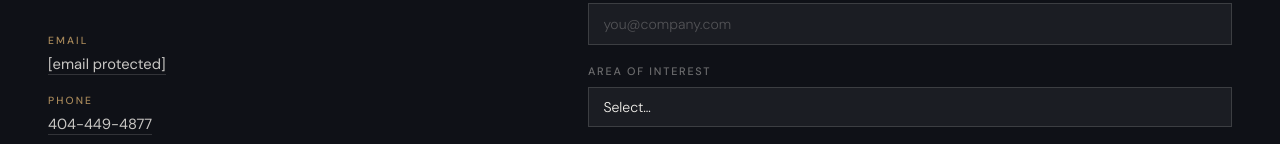
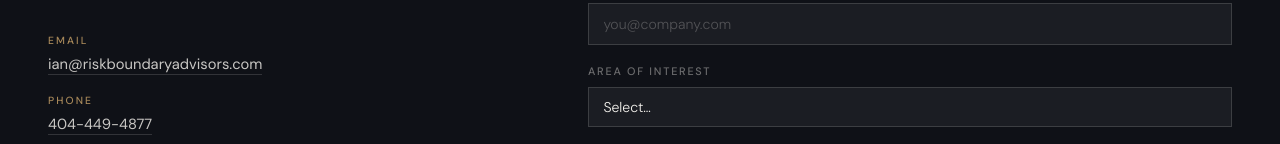
Before and after one commit to iaburnett1966/riskboundaryadvisors.com, a plain HTML site: page index.html in a window 1280 px wide. Shown: the part 1661-1805 px from the top of the page. Drawn offline with nearby package versions, Linux system fonts and the light colour scheme.

Commit message:
Add files via upload

```diff
--- a/index.html
+++ b/index.html
@@ -384,7 +384,7 @@
         <div class="contact-detail">
           <div class="contact-row">
             <span class="contact-row-label">Email</span>
-            <span class="contact-row-val"><a href="/cdn-cgi/l/email-protection#0c656d624c7e657f676e637962686d7e756d687a657f637e7f226f6361"><span class="__cf_email__" data-cfemail="7019111e300219031b121f051e1411020911140619031f02035e131f1d">[email&#160;protected]</span></a></span>
+            <span class="contact-row-val"><a href="mailto:ian@riskboundaryadvisors.com">ian@riskboundaryadvisors.com</a></span>
           </div>
           <div class="contact-row">
             <span class="contact-row-label">Phone</span>
```
